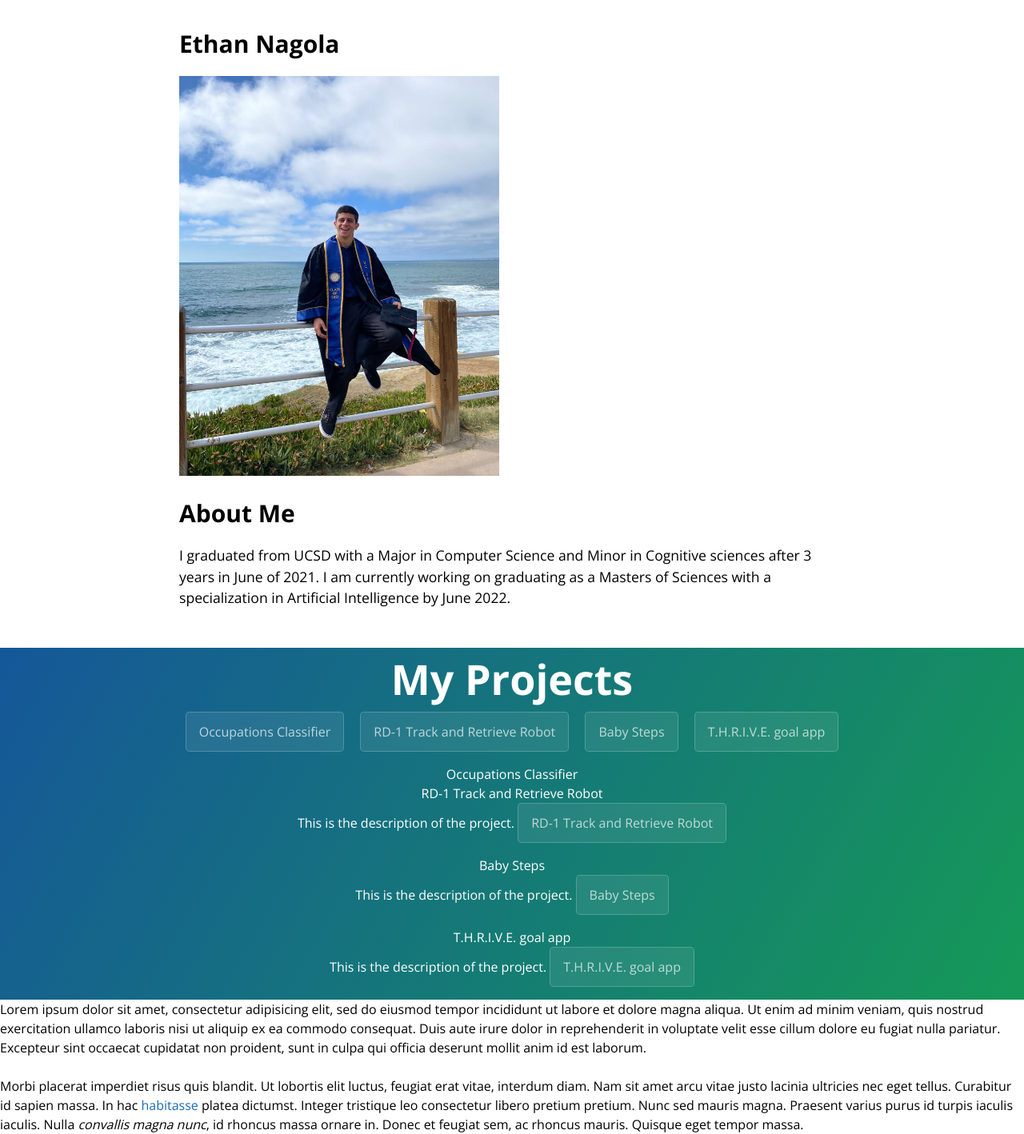
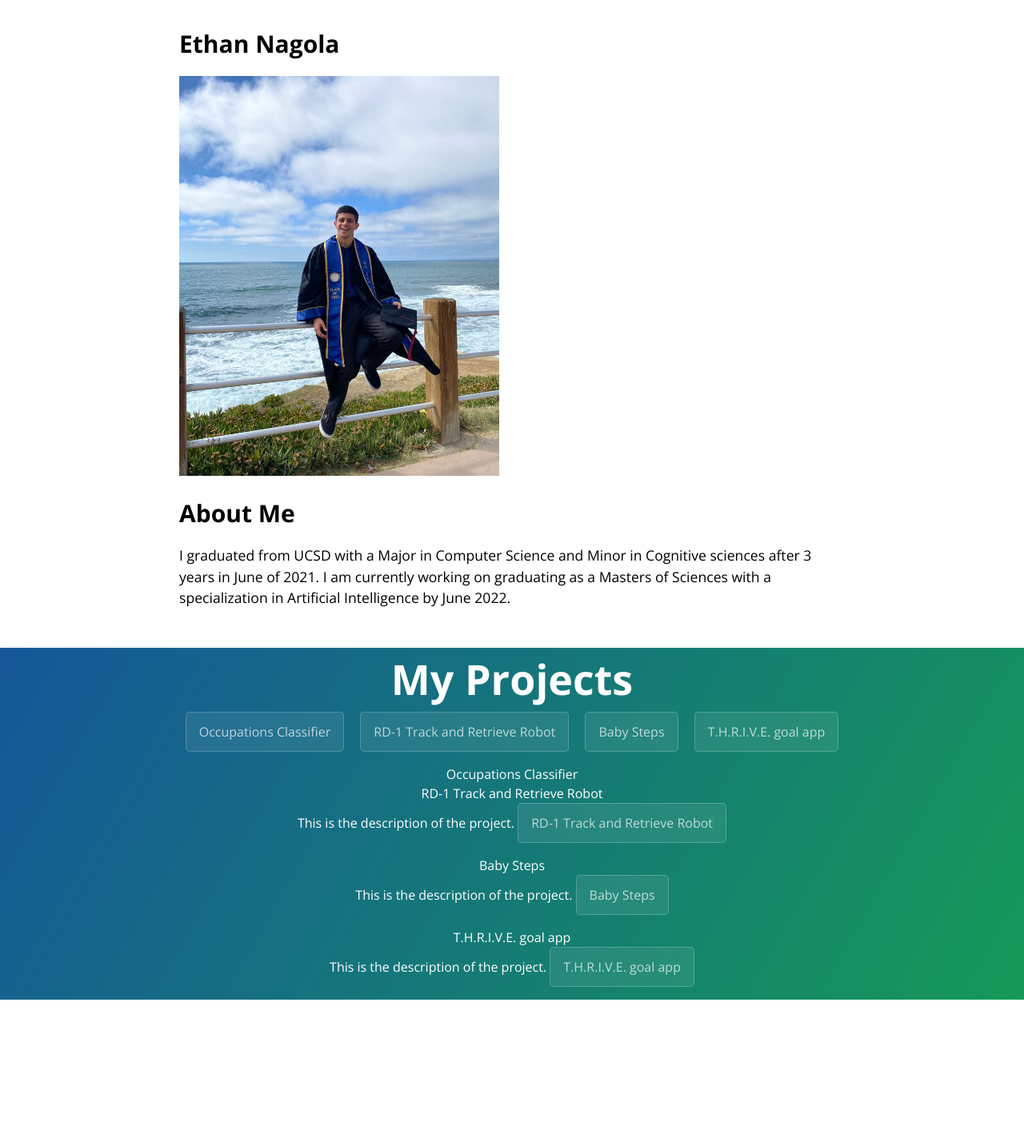
Before and after one commit to enagola/web, a Jekyll site: the page built from docs/ethan.md, in a window 1280 px wide. Shown: the whole page at 80% size. Built offline with Jekyll 4.4.1, drawn with Linux system fonts in a browser that asks for light colours; nearby versions of some CDN libraries; after the commit the page ends 1250 px from its top, so only the background shows below that.

Commit message:
Update template.html

```diff
--- a/docs/_layouts/template.html
+++ b/docs/_layouts/template.html
@@ -63,18 +63,4 @@
 
   </body>
 
-  <head>
-      <title>jQuery Read More/Less Toggle Example</title>
-      <script src="https://cdnjs.cloudflare.com/ajax/libs/prefixfree/1.0.7/prefixfree.min.js"></script>
-    </head>
-    <body>
-      <span class="more">
-        Lorem ipsum dolor sit amet, consectetur adipisicing elit, sed do eiusmod tempor incididunt ut labore et dolore magna aliqua. Ut enim ad minim veniam, quis nostrud exercitation ullamco laboris nisi ut aliquip ex ea commodo consequat. Duis aute irure dolor in reprehenderit in voluptate velit esse cillum dolore eu fugiat nulla pariatur. Excepteur sint occaecat cupidatat non proident, sunt in culpa qui officia deserunt mollit anim id est laborum.
-      </span>
-      <br><br>
-      <div class="more">
-        Morbi placerat imperdiet risus quis blandit. Ut lobortis elit luctus, feugiat erat vitae, interdum diam. Nam sit amet arcu vitae justo lacinia ultricies nec eget tellus. Curabitur id sapien massa. In hac <a href="#">habitasse</a> platea dictumst. Integer tristique leo consectetur libero pretium pretium. Nunc sed mauris magna. Praesent varius purus id turpis iaculis iaculis. Nulla <em>convallis magna nunc</em>, id rhoncus massa ornare in. Donec et feugiat sem, ac rhoncus mauris. Quisque eget tempor massa.
-      </div>
-      <script src='http://cdnjs.cloudflare.com/ajax/libs/jquery/2.1.3/jquery.min.js'></script>
-    </body>
 </html>
```
